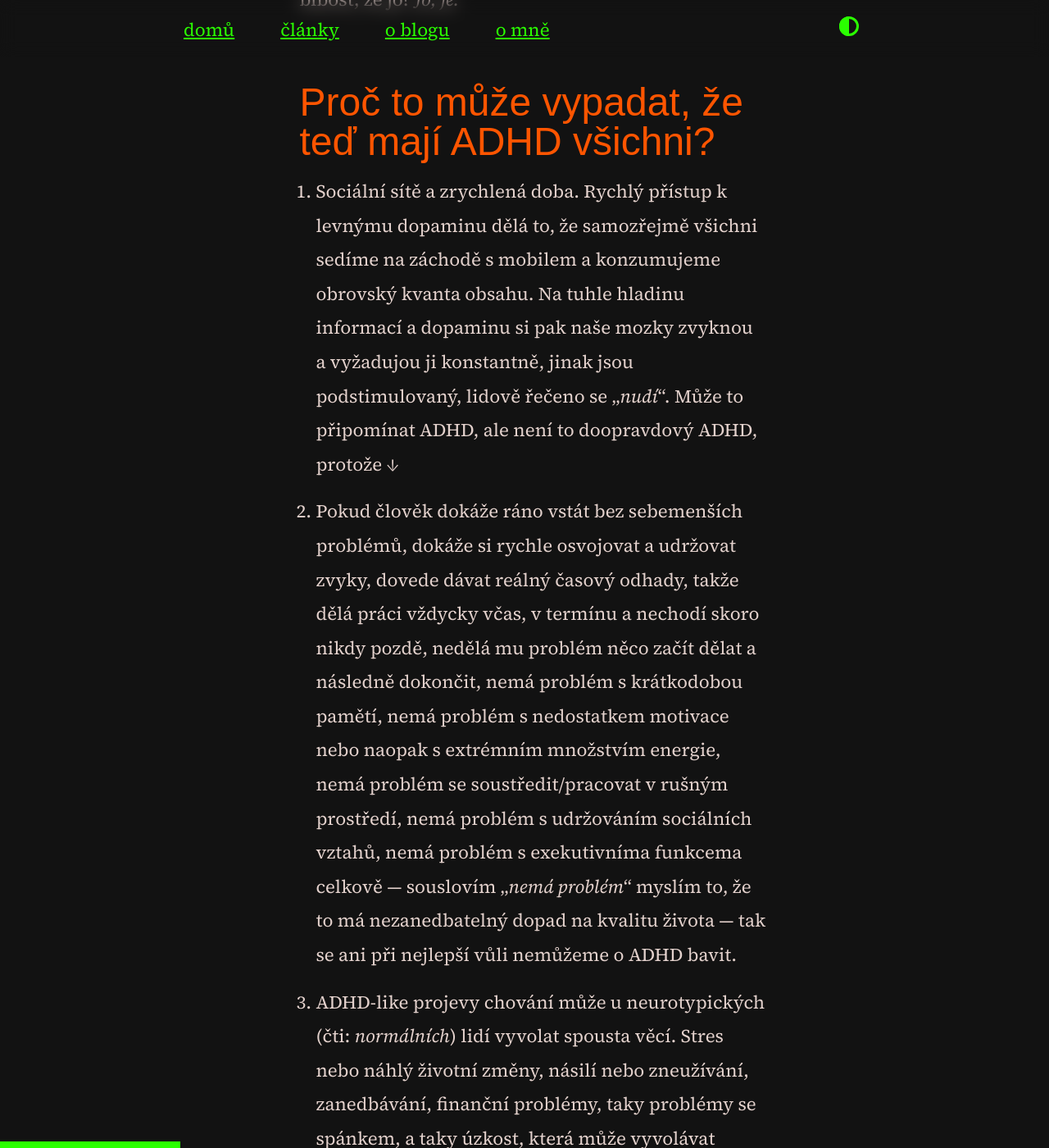
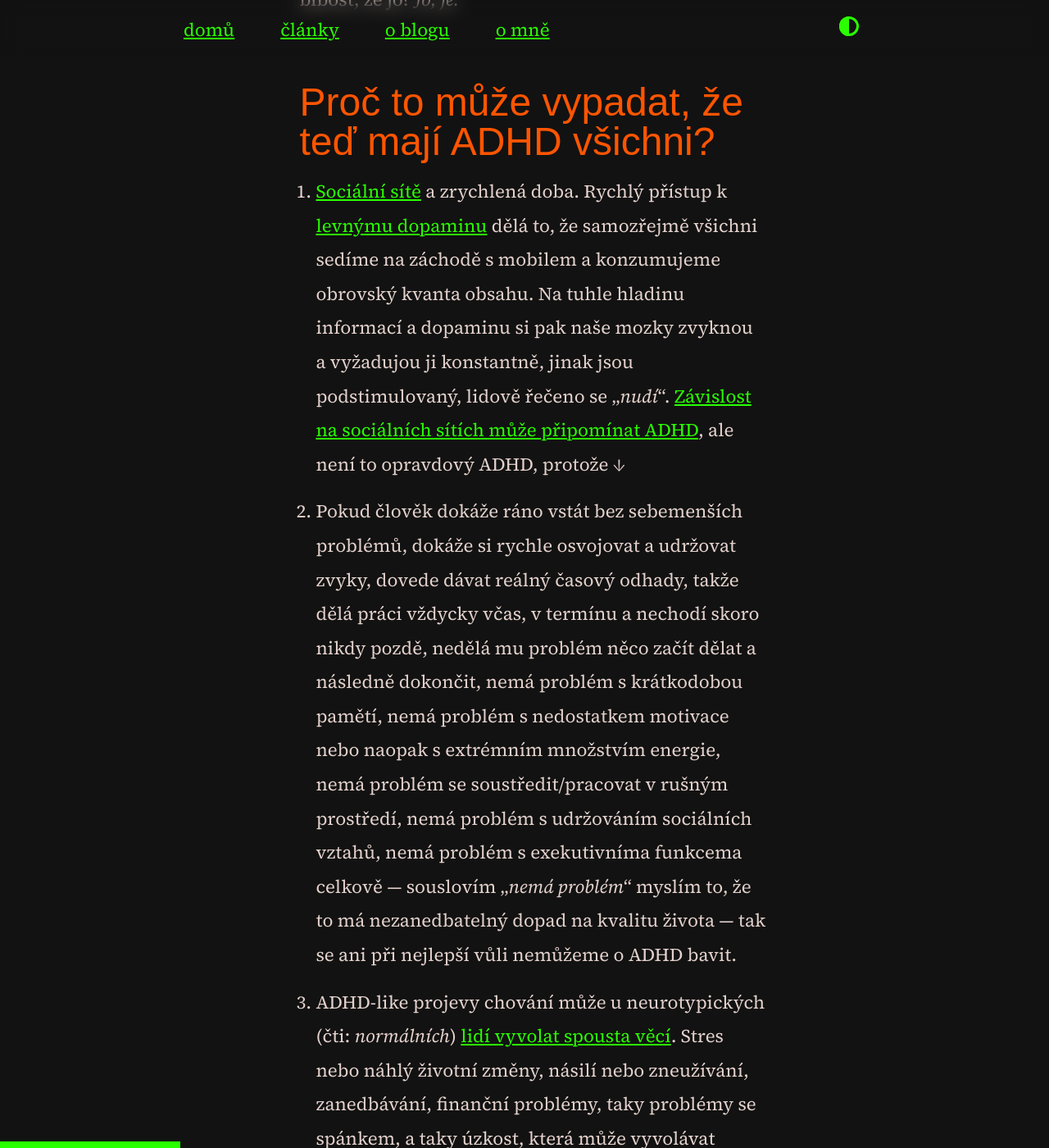
Before and after one commit to scherrer-txt/bts, a Jekyll site: the page built from _posts/2024-04-23-kazdy-trochu-adhd.md, in a window 1280 px wide and 1400 px high, scrolled down 4847 px. Shown: the whole window at 82% size. Built offline with Jekyll 4.4.1, drawn with Linux system fonts in a browser that asks for light colours; some web fonts are replaced; some of the changed text lies outside the part shown.

Commit message:
minor changes to bts-17

```diff
--- a/_posts/2024-04-23-kazdy-trochu-adhd.md
+++ b/_posts/2024-04-23-kazdy-trochu-adhd.md
@@ -32,21 +32,21 @@
 
 Říct, že „*ADHD jsou občas všichni*“ je asi tak stejně inteligentní, jako říct „*Každej má občas cukrovku*“ nebo „*Každej je sem tam chudokrevnej*“ nebo „*Každej má někdy epilepťák*“ nebo „*Každej jsme na něco občas alergickej*“ nebo „*Každej má občas rakovinu*“. Což je blbost, že jo? *Jo, je.*
 ### Proč to může vypadat, že teď mají ADHD všichni?
-1. Sociální sítě a zrychlená doba. Rychlý přístup k levnýmu dopaminu dělá to, že samozřejmě všichni sedíme na záchodě s mobilem a konzumujeme obrovský kvanta obsahu. Na tuhle hladinu informací a dopaminu si pak naše mozky zvyknou a vyžadujou ji konstantně, jinak jsou podstimulovaný, lidově řečeno se „*nudí*“. Může to připomínat ADHD, ale není to doopravdový ADHD, protože ↓
+1. [Sociální sítě](https://www.ncbi.nlm.nih.gov/pmc/articles/PMC7712353/) a zrychlená doba. Rychlý přístup k [levnýmu dopaminu](https://strikemecalm.com/cheap-dopamine/) dělá to, že samozřejmě všichni sedíme na záchodě s mobilem a konzumujeme obrovský kvanta obsahu. Na tuhle hladinu informací a dopaminu si pak naše mozky zvyknou a vyžadujou ji konstantně, jinak jsou podstimulovaný, lidově řečeno se „*nudí*“. [Závislost na sociálních sítích může připomínat ADHD](https://chadd.org/adhd-news/adhd-news-adults/internet-addiction-and-adhd/), ale není to opravdový ADHD, protože ↓
 2. Pokud člověk dokáže ráno vstát bez sebemenších problémů, dokáže si rychle osvojovat a udržovat zvyky, dovede dávat reálný časový odhady, takže dělá práci vždycky včas, v termínu a nechodí skoro nikdy pozdě, nedělá mu problém něco začít dělat a následně dokončit, nemá problém s krátkodobou pamětí, nemá problém s nedostatkem motivace nebo naopak s extrémním množstvím energie, nemá problém se soustředit/pracovat v rušným prostředí, nemá problém s udržováním sociálních vztahů, nemá problém s exekutivníma funkcema celkově — souslovím „*nemá problém*“ myslím to, že to má nezanedbatelný dopad na kvalitu života — tak se ani při nejlepší vůli nemůžeme o ADHD bavit.
-3. ADHD-like projevy chování může u neurotypických (čti: *normálních*) lidí vyvolat spousta věcí. Stres nebo náhlý životní změny, násilí nebo zneužívání, zanedbávání, finanční problémy, taky problémy se spánkem, a taky úzkost, která může vyvolávat neklid, impulzivitu, nemožnost koncentrace a tím i hyperaktivitu. Bipolární porucha se taky může projevovat dost podobně, jako ADHD, stejně tak OCD. A konečně, zneužívání psychoaktivních substancí může taky přivodit symptomy ne nepodobný ADHD.
+3. ADHD-like projevy chování může u neurotypických (čti: *normálních*) [lidí vyvolat spousta věcí](https://www.verywellmind.com/adhd-like-symptoms-but-not-adhd-20583). Stres nebo náhlý životní změny, násilí nebo zneužívání, zanedbávání, finanční problémy, taky problémy se spánkem, a taky úzkost, která může vyvolávat neklid, impulzivitu, nemožnost koncentrace a tím i hyperaktivitu. Bipolární porucha se taky může projevovat dost podobně, jako ADHD, stejně tak OCD. A konečně, zneužívání psychoaktivních substancí může taky přivodit symptomy ne nepodobný ADHD.
 4. No a hlavně, o duševních poruchách se konečně začíná mluvit veřejně a otevřeně. Je to velký a důležitý téma. Konečně přicházíme na to, co celý naše životy nosilo tu botu, která nám dupala na krk. Že to, co se nám děje, není vada charakteru, ale něco, co má svůj důvod a svoje jméno. Citlivějším lidem může připadat, že se to na ně valí ze všech stran a že nikdo nic jinýho neřeší. Což je samozřejmě blbost.
 
 ### Proč je špatně říkat, že ADHD mají všichni?
-1. Zlehčuje to dopad ADHD. ADHD je chronická (*doživotní a trvalá*) nepozornost, hyperaktivita a impulzivita, která zásadně ovlivňuje fungování ve všech oblastech života (*vztahy, koníčky, vztahy, škola, práce*). Plus hromada dalších celkem nepříjemných věcí. Nejsou to jen občasný potíže s koncentrací, občasný zapomínání nebo občasná roztěkanost — je to dlouhotrvající stav, který má znatelný dopad na každodenní život.
-3. Zpochybňuje život lidí s ADHD. Žít s ADHD znamená čelit stigmatizaci, diskriminaci a pověrám o svý nemoci. „*Každý má trochu ADHD*“ to celý zpochybňuje. Zjednodušuje problémy, kterým lidi s ADHD čelí ve světě, který na jejich potřeby většinou dost kašle.
+1. Zlehčuje to dopad ADHD. ADHD je chronická (*tj. doživotní a trvalá*) nepozornost, hyperaktivita a impulzivita, která zásadně ovlivňuje fungování ve všech oblastech života (*vztahy, koníčky, vztahy, škola, práce*). Plus hromada dalších celkem nepříjemných věcí. Nejsou to jen občasný potíže s koncentrací, občasný zapomínání nebo občasná roztěkanost — je to dlouhotrvající stav, který má znatelný dopad na kvalitu života.
+3. Zpochybňuje problémy lidí s ADHD. Žít s ADHD znamená čelit stigmatizaci, diskriminaci a pověrám o svý nemoci. „*Každý má trochu ADHD*“ zjednodušuje a/nebo zpochybňuje problémy, kterým lidi s ADHD čelí ve světě, který na jejich potřeby většinou dost kašle.
 4. Je to dezinformace a lež. ADHD je klinicky uznávaná porucha uvedená v Diagnostickém a statistickém manuálu duševních poruch (DSM-5[^5]). Tvrdit, že „*každý má trochu ADHD*,“ podporuje šíření dezinformací o povaze ADHD a přispívá k nedorozumění o duševních poruchách obecně. Navíc, ADHD má podle současných studií zhruba každý dvacátý člověk. Zatím. Víc jich odhalených není.
 5. Odrazuje od vyhledání pomoci a podpory. Když příznaky ADHD odmávneme s tím, že „*to má přece každej*“, je míň pravděpodobný, že jedinci, kteří by mohli mít prospěch z vyšetření a léčby, pomoc vůbec vyhledají. To může oddálit diagnózu a ve výsledku zásadně zhoršit kvalitu jejich života. A jak jsem psal výš, tušíme, kam to může směřovat.
 
 > Sebediagnóza je naprosto validní nástroj toho, jak si pomoct. No matter what anyone tries to tell you.
 
 ## Sebediagnóza je první krok
-Sebediagnóza je první krok k tomu, aby se něco — cokoliv — mohlo dít. Ne vždycky se potvrdí jako správná (*což teda platí i u diagnózy odbornictvem, ale o tom později*), ale je to první možný krok. Pokud si o sobě kdokoliv myslí, že mají cokoliv, já osobně nemám důvod jim nevěřit. Je jen na nich, jestli se rozhodnou s tou sebediagnózou něco dělat a třeba vyhledat odbornictvo. Což ale fakt není tak jednoduchý, jako vzít si číslo objednávky v mekáči a počkat pět minut. Ten proces hledání, čekání a objednání trvá měsíce, klidně i roky. A je plný bariér, který hromadu lidí, kterým má pomoct, paradoxně zastraší, znechutí, demotivuje, odradí.
+Sebediagnóza je první krok k tomu, aby se něco — cokoliv — mohlo dít. Ne vždycky se potvrdí jako správná (*což teda platí i u diagnózy odbornictvem, ale o tom později*), ale je to první možný krok. Pokud si o sobě kdokoliv myslí, že mají cokoliv, já osobně nemám důvod jim nevěřit. Je jen na nich, jestli se rozhodnou s tou sebediagnózou něco dělat a třeba vyhledat odbornictvo. Což ale fakt není tak jednoduchý, jako vzít si číslo objednávky v mekáči a počkat pět minut. Ten proces hledání, čekání a objednání trvá měsíce, klidně i roky. A je plný bariér, který hromadu lidí zastraší, znechutí, demotivuje, odradí. Hromadu lidí, který má paradoxně pomoct.
 ### Zdi, který stojí diagnóze v cestě
 Spousta z nás má pořád sklony svoje duševní trápení zlehčovat.[^6] Zároveň samotná povaha našich duševních trápení nám často brání v tom, je řešit. Člověk s depresemi svoje deprese nejspíš dost dobře řešit nemůže, když má problém vůbec existovat. Člověk s ADHD bude furt zapomínat na to, že má někam zavolat nebo napsat. To tak prostě je. Proces získání diagnózy u mě trval rok a vypadal takhle:
 1. V únoru jsem se dozvěděl o jedný konkrétní ordinaci
```
